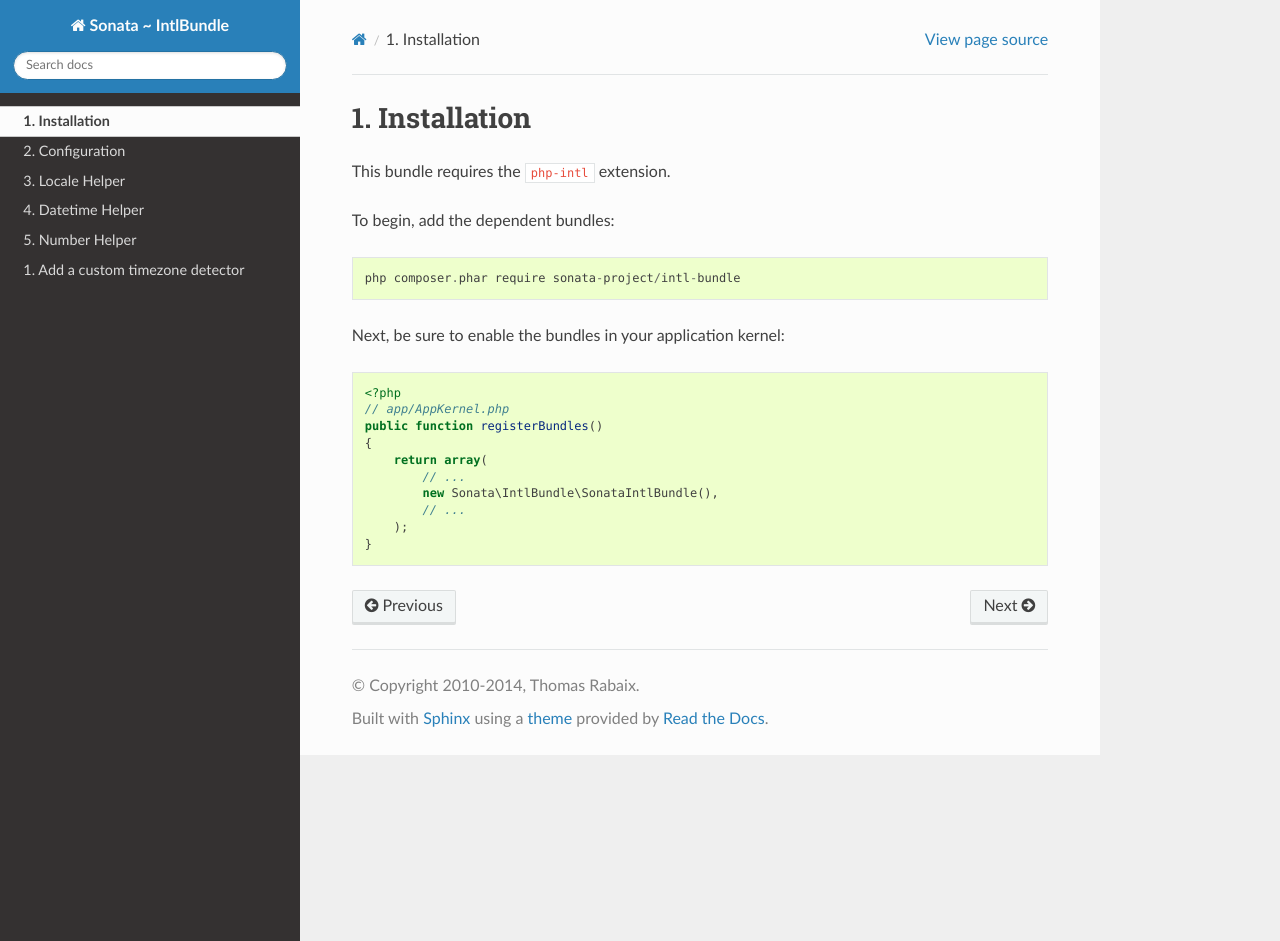
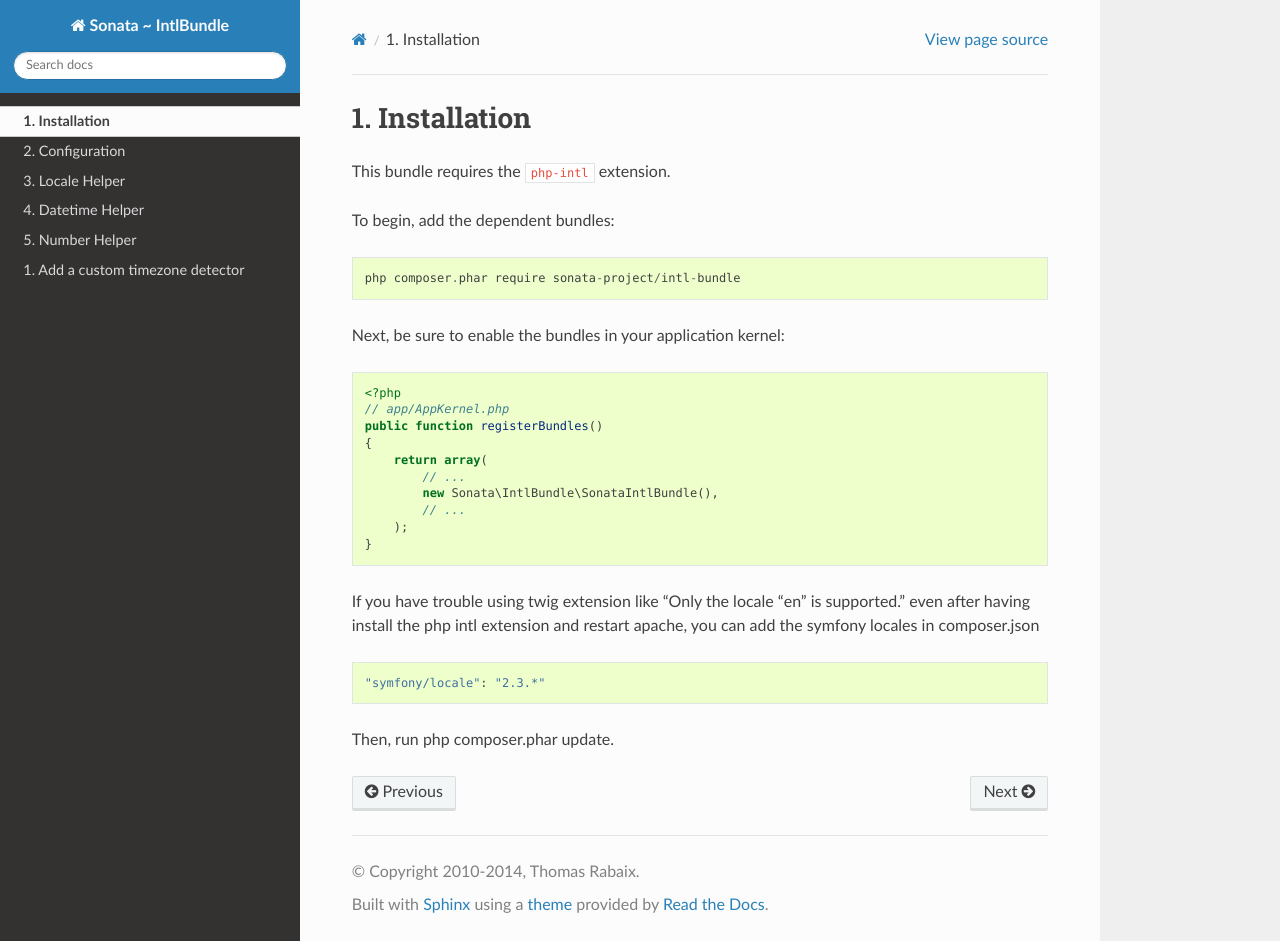
Before and after one commit to sonata-project/SonataIntlBundle, a Sphinx documentation site: the page built from Resources/doc/reference/installation.rst, in a window 1280 px wide and 941 px high. Built offline with Sphinx 7.4.7 and the Read the Docs theme 2.0.0, drawn with Linux system fonts in a browser that asks for light colours.

Commit message:
Update installation.rst

```diff
--- a/Resources/doc/reference/installation.rst
+++ b/Resources/doc/reference/installation.rst
@@ -21,3 +21,10 @@
           // ...
       );
   }
+
+If you have trouble using twig extension like "Only the locale "en" is supported." even after having install the php intl extension and restart apache, you can add the symfony locales in composer.json ::
+
+
+	"symfony/locale": "2.3.*"
+
+Then, run php composer.phar update.
```
